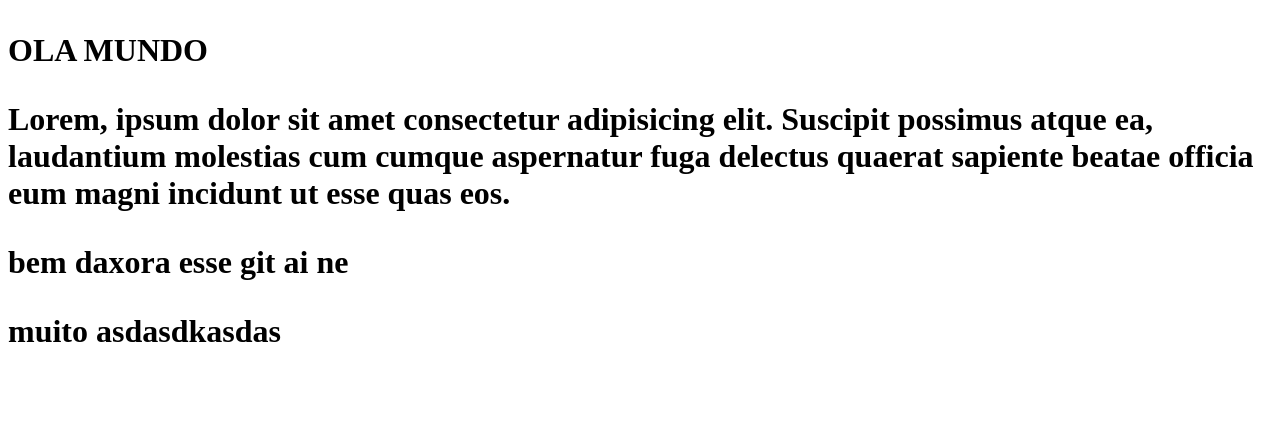
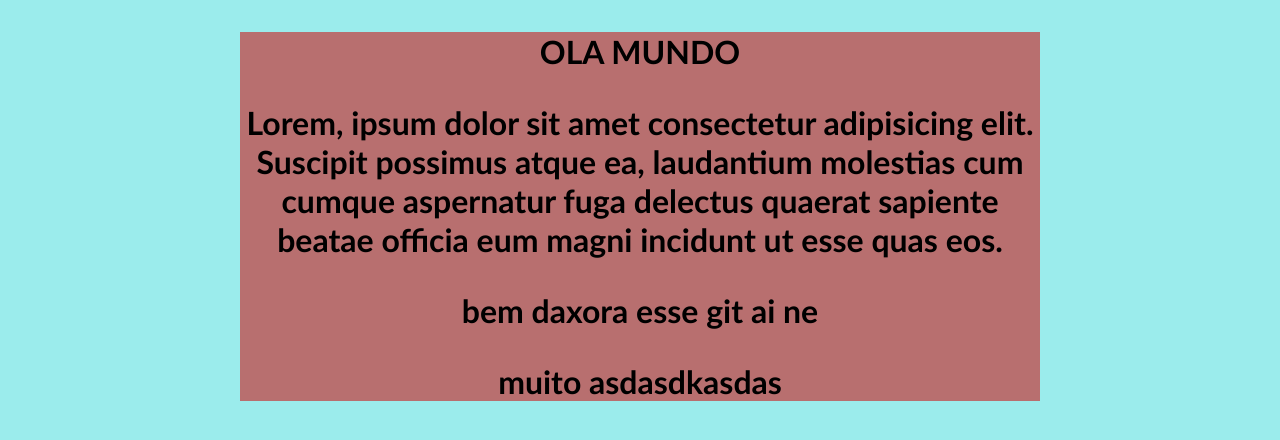
Before and after one commit to Davi-Rabelo/Olamundo, a plain HTML site: page index.html in a window 1280 px wide. Drawn offline with Linux system fonts and the light colour scheme.

Commit message:
mudança de estilo

```diff
--- a/index.html
+++ b/index.html
@@ -5,13 +5,35 @@
     <meta http-equiv="X-UA-Compatible" content="IE=edge">
     <meta name="viewport" content="width=device-width, initial-scale=1.0">
     <title>Document</title>
+    <style>
+        body{
+            background-color: rgb(155, 236, 236);
+        }
+
+        div{
+            background-color: rgb(184, 111, 111);
+            width: 800px;
+            margin: auto;
+
+        }
+        h1{
+            font-family: 'Gill Sans', 'Gill Sans MT', Calibri, 'Trebuchet MS', sans-serif;
+        }
+
+        p{
+            text-align: center;
+        }
+
+    </style>
 </head>
 <body>
+    <div>
     <h1>
         <p>OLA MUNDO</p>
         <P>Lorem, ipsum dolor sit amet consectetur adipisicing elit. Suscipit possimus atque ea, laudantium molestias cum cumque aspernatur fuga delectus quaerat sapiente beatae officia eum magni incidunt ut esse quas eos.</P>
         <p>bem daxora esse git ai ne</p>
         <p>muito asdasdkasdas</p>
     </h1>
+    </div>
 </body>
 </html>
```
